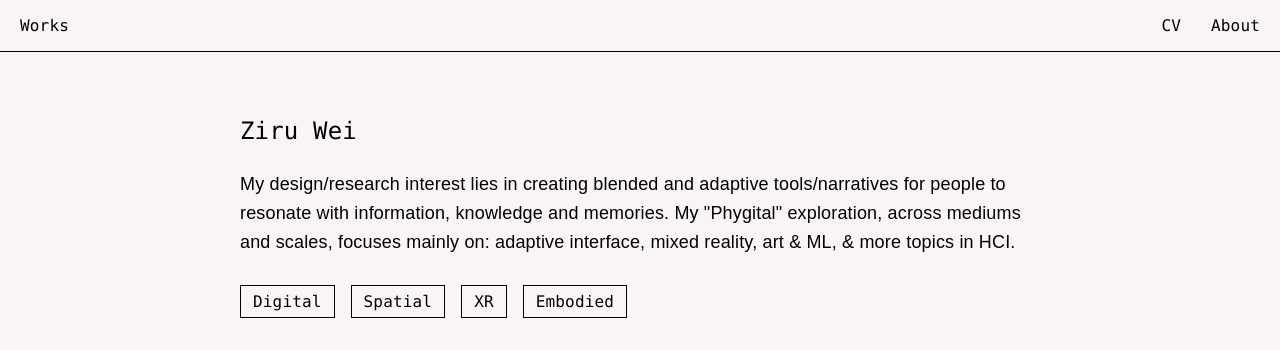
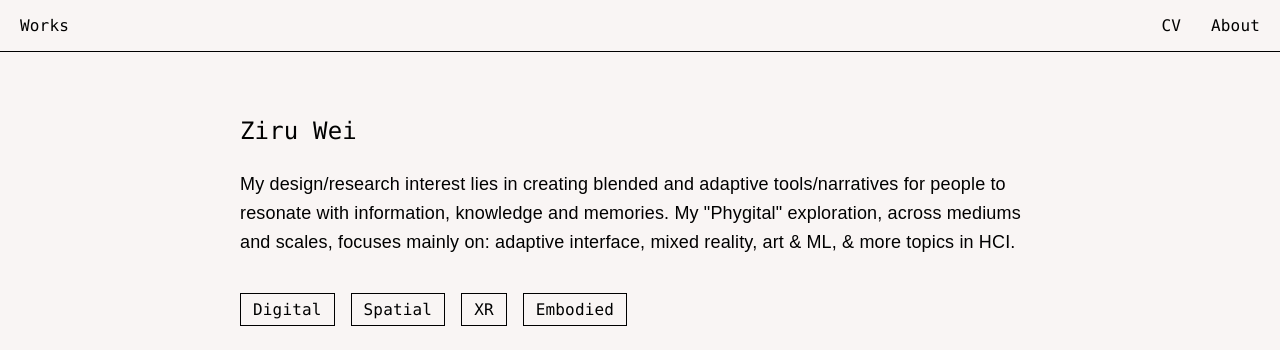
Before and after one commit to zuriniw/zuriniw.github.io, a plain HTML site: page index.html in a window 1280 px wide. Shown: the top 350 px of the page. Drawn offline with Linux system fonts and the light colour scheme.

Commit message:
Update style.css

```diff
--- a/style.css
+++ b/style.css
@@ -339,7 +339,7 @@ button:hover {
 .filter-wrapper {
     width: 100%;
     background-color: var(--color-background);
-    padding: 8px 0;
+    padding: 16px 0;
     transition: all 0.3s ease;
 }
 
```
